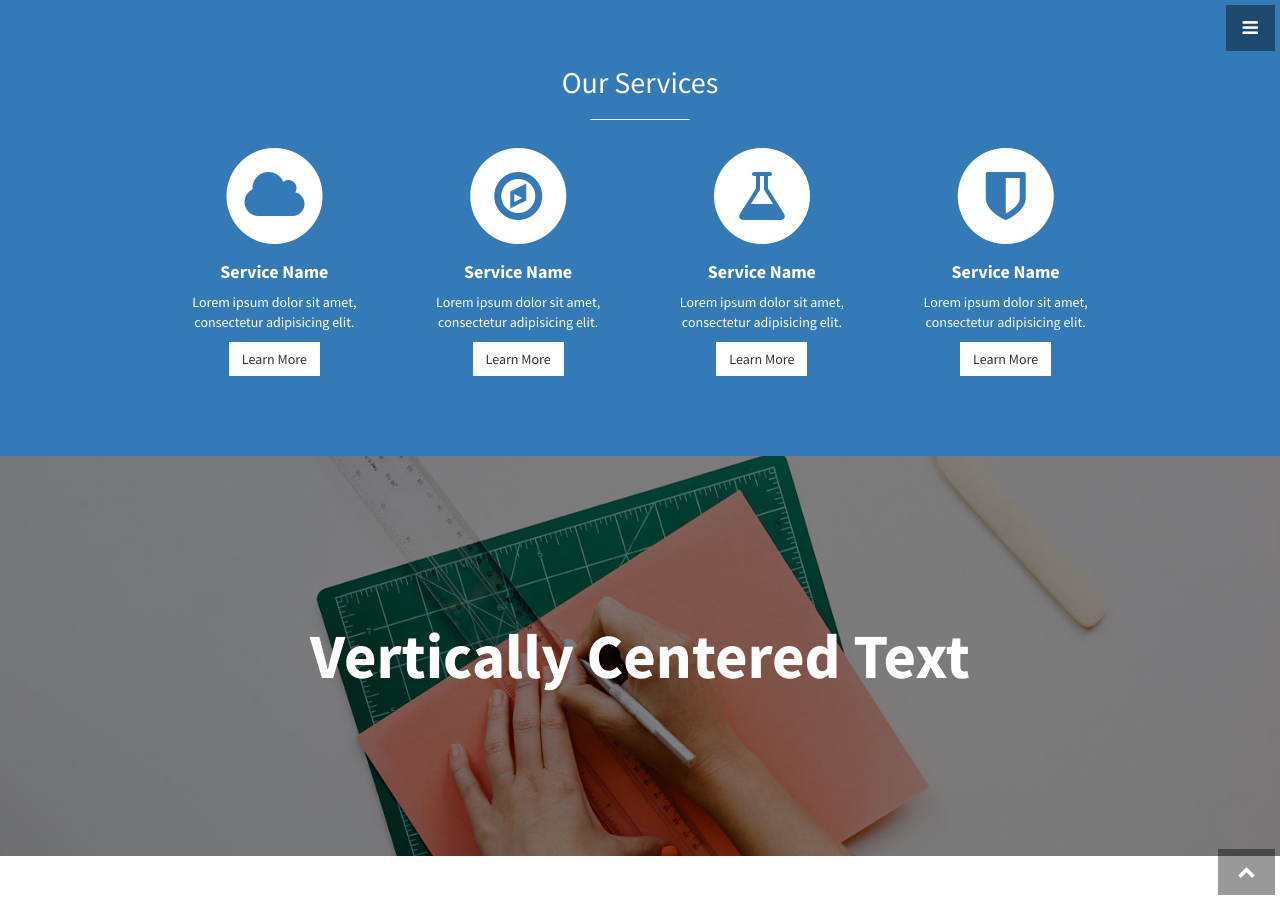
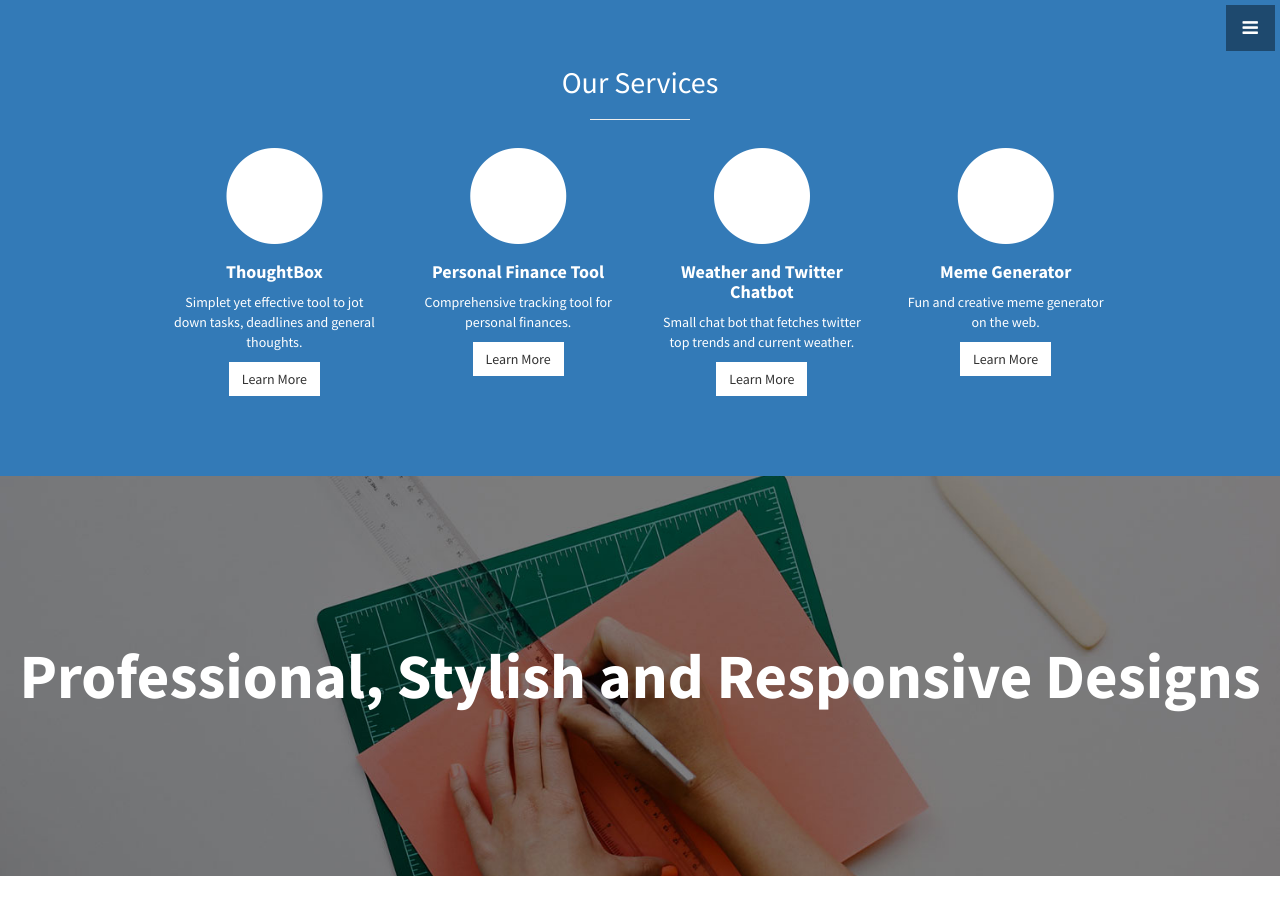
Before and after one commit to mdelarocha/github.io, a Jekyll site: the page index.html, which Jekyll copies as it is, in a window 1280 px wide and 900 px high, scrolled down 1175 px. Built offline with Jekyll 4.4.1, drawn with Linux system fonts in a browser that asks for light colours.

Commit message:
Update index.html

```diff
--- a/index.html
+++ b/index.html
@@ -98,12 +98,12 @@
                             <div class="service-item">
                                 <span class="fa-stack fa-4x">
                                 <i class="fa fa-circle fa-stack-2x"></i>
-                                <i class="fa fa-cloud fa-stack-1x text-primary"></i>
+                                <i class="fa fa-icon-inbox fa-stack-1x text-primary"></i>
                             </span>
                                 <h4>
-                                    <strong>Service Name</strong>
+                                    <strong>ThoughtBox</strong>
                                 </h4>
-                                <p>Lorem ipsum dolor sit amet, consectetur adipisicing elit.</p>
+                                <p>Simplet yet effective tool to jot down tasks, deadlines and general thoughts.</p>
                                 <a href="#" class="btn btn-light">Learn More</a>
                             </div>
                         </div>
@@ -111,12 +111,12 @@
                             <div class="service-item">
                                 <span class="fa-stack fa-4x">
                                 <i class="fa fa-circle fa-stack-2x"></i>
-                                <i class="fa fa-compass fa-stack-1x text-primary"></i>
+                                <i class="fa fa-icon-bar-chart fa-stack-1x text-primary"></i>
                             </span>
                                 <h4>
-                                    <strong>Service Name</strong>
+                                    <strong>Personal Finance Tool</strong>
                                 </h4>
-                                <p>Lorem ipsum dolor sit amet, consectetur adipisicing elit.</p>
+                                <p>Comprehensive tracking tool for personal finances.</p>
                                 <a href="#" class="btn btn-light">Learn More</a>
                             </div>
                         </div>
@@ -124,12 +124,12 @@
                             <div class="service-item">
                                 <span class="fa-stack fa-4x">
                                 <i class="fa fa-circle fa-stack-2x"></i>
-                                <i class="fa fa-flask fa-stack-1x text-primary"></i>
+                                <i class="fa fa-icon-comments-alt fa-stack-1x text-primary"></i>
                             </span>
                                 <h4>
-                                    <strong>Service Name</strong>
+                                    <strong>Weather and Twitter Chatbot</strong>
                                 </h4>
-                                <p>Lorem ipsum dolor sit amet, consectetur adipisicing elit.</p>
+                                <p>Small chat bot that fetches twitter top trends and current weather.</p>
                                 <a href="#" class="btn btn-light">Learn More</a>
                             </div>
                         </div>
@@ -137,12 +137,12 @@
                             <div class="service-item">
                                 <span class="fa-stack fa-4x">
                                 <i class="fa fa-circle fa-stack-2x"></i>
-                                <i class="fa fa-shield fa-stack-1x text-primary"></i>
+                                <i class="fa fa-icon-smile fa-stack-1x text-primary"></i>
                             </span>
                                 <h4>
-                                    <strong>Service Name</strong>
+                                    <strong>Meme Generator</strong>
                                 </h4>
-                                <p>Lorem ipsum dolor sit amet, consectetur adipisicing elit.</p>
+                                <p>Fun and creative meme generator on the web.</p>
                                 <a href="#" class="btn btn-light">Learn More</a>
                             </div>
                         </div>
@@ -159,7 +159,7 @@
     <!-- Callout -->
     <aside class="callout">
         <div class="text-vertical-center">
-            <h1>Vertically Centered Text</h1>
+            <h1>Professional, Stylish and Responsive Designs</h1>
         </div>
     </aside>
 
@@ -224,13 +224,13 @@
                     <br>
                     <ul class="list-inline">
                         <li>
-                            <a href="#"><i class="fa fa-github fa-fw fa-3x"></i></a>
+                            <a href="https://github.com/mdelarocha"><i class="fa fa-github fa-fw fa-3x"></i></a>
                         </li>
                         <li>
                             <a href="#"><i class="fa fa-file-pdf-o fa-fw fa-3x"></i></a>
                         </li>
                         <li>
-                            <a href="#"><i class="fa fa-linkedin fa-fw fa-3x"></i></a>
+                            <a href="https://www.linkedin.com/in/miguel-de-la-rocha-699327140/"><i class="fa fa-linkedin fa-fw fa-3x"></i></a>
                         </li>
                     </ul>
                     <hr class="small">
```
Also changed, not shown: other parts of index.html (+2 -24 lines).
